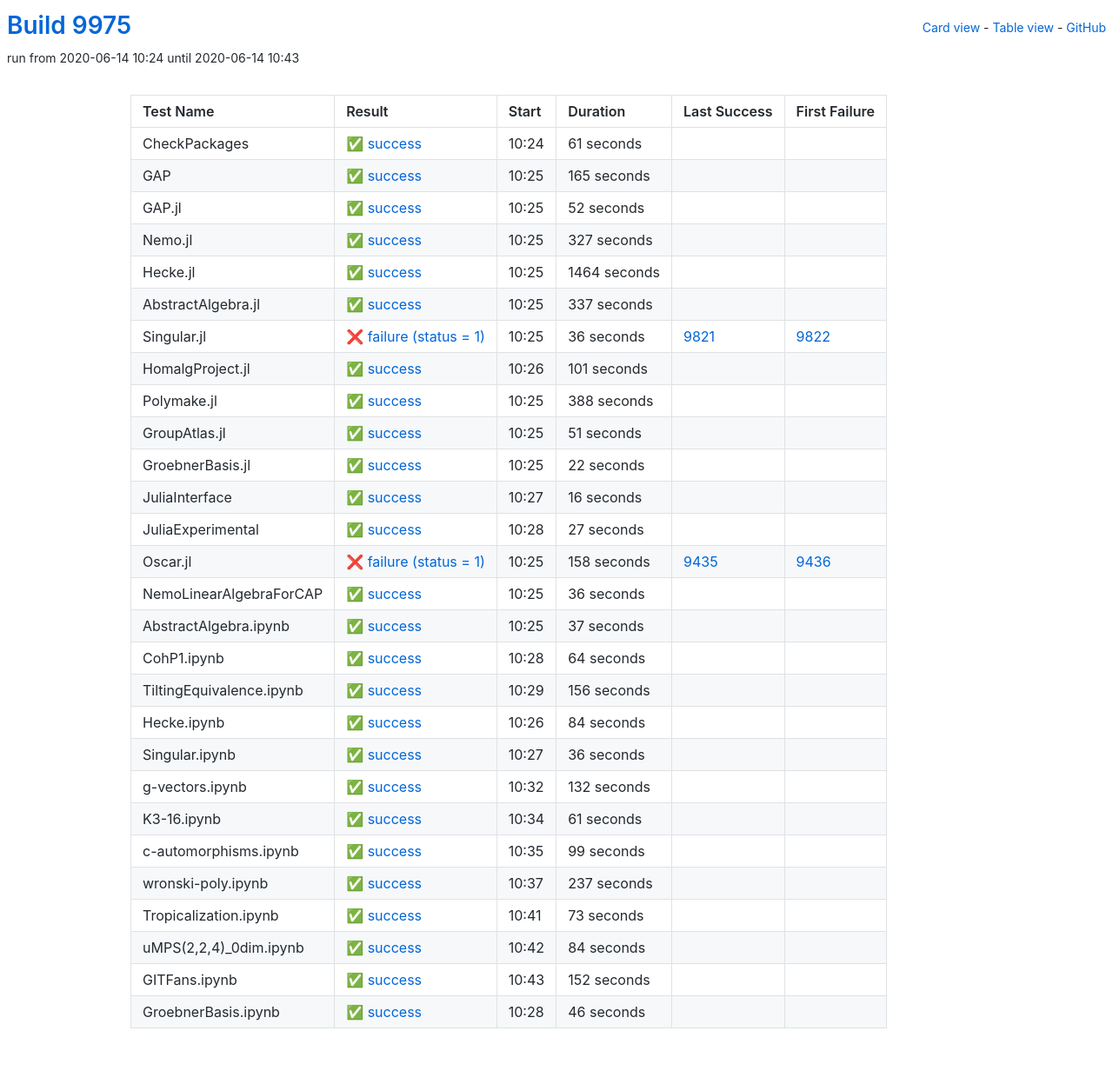
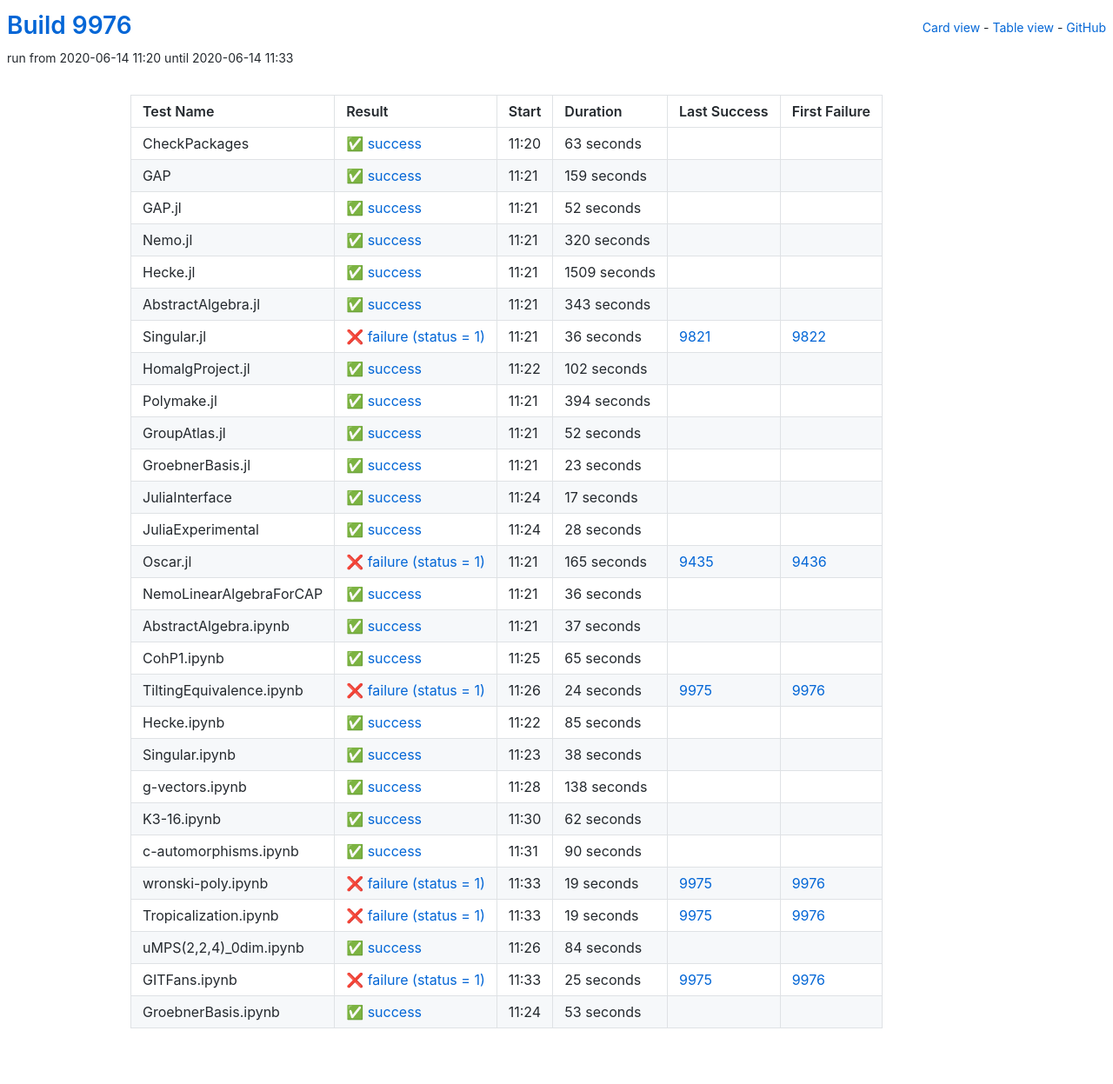
Before and after one commit to oscar-system/oscar-ci-status, a Jekyll site: the page built from table.html, in a window 1280 px wide. Shown: the whole page at 87% size. Built offline with Jekyll 4.4.1, drawn with Linux system fonts in a browser that asks for light colours.

Commit message:
Build #9976

```diff
--- a/_data/ci.yml
+++ b/_data/ci.yml
@@ -1,6 +1,6 @@
 ---
-build: 9975
-build_url: https://oscarci.mathematik.uni-kl.de/job/oscar/9975/
+build: 9976
+build_url: https://oscarci.mathematik.uni-kl.de/job/oscar/9976/
 job: oscar
 organization: oscar-system
 repo: oscar-ci-status
@@ -8,32 +8,32 @@
 tests:
 - name: CheckPackages
   id: checkpackages
-  log: https://oscarci.mathematik.uni-kl.de/job/oscar/9975/artifact/logs/build-9975/CheckPackages.log
-  start: 2020-06-14 10:24
+  log: https://oscarci.mathematik.uni-kl.de/job/oscar/9976/artifact/logs/build-9976/CheckPackages.log
+  start: 2020-06-14 11:20
   success: true
   exitcode: 0
   status: success
-  duration: 61
+  duration: 63
   last_success: false
   last_success_url:
   first_failure: false
   first_failure_url:
 - name: GAP
   id: gap
-  log: https://oscarci.mathematik.uni-kl.de/job/oscar/9975/artifact/logs/build-9975/GAP.log
-  start: 2020-06-14 10:25
+  log: https://oscarci.mathematik.uni-kl.de/job/oscar/9976/artifact/logs/build-9976/GAP.log
+  start: 2020-06-14 11:21
   success: true
   exitcode: 0
   status: success
-  duration: 165
+  duration: 159
   last_success: false
   last_success_url:
   first_failure: false
   first_failure_url:
 - name: GAP.jl
   id: gap-jl
-  log: https://oscarci.mathematik.uni-kl.de/job/oscar/9975/artifact/logs/build-9975/GAP.jl.log
-  start: 2020-06-14 10:25
+  log: https://oscarci.mathematik.uni-kl.de/job/oscar/9976/artifact/logs/build-9976/GAP.jl.log
+  start: 2020-06-14 11:21
   success: true
   exitcode: 0
   status: success
@@ -44,44 +44,44 @@
   first_failure_url:
 - name: Nemo.jl
   id: nemo-jl
-  log: https://oscarci.mathematik.uni-kl.de/job/oscar/9975/artifact/logs/build-9975/Nemo.jl.log
-  start: 2020-06-14 10:25
+  log: https://oscarci.mathematik.uni-kl.de/job/oscar/9976/artifact/logs/build-9976/Nemo.jl.log
+  start: 2020-06-14 11:21
   success: true
   exitcode: 0
   status: success
-  duration: 327
+  duration: 320
   last_success: false
   last_success_url:
   first_failure: false
   first_failure_url:
 - name: Hecke.jl
   id: hecke-jl
-  log: https://oscarci.mathematik.uni-kl.de/job/oscar/9975/artifact/logs/build-9975/Hecke.jl.log
-  start: 2020-06-14 10:25
+  log: https://oscarci.mathematik.uni-kl.de/job/oscar/9976/artifact/logs/build-9976/Hecke.jl.log
+  start: 2020-06-14 11:21
   success: true
   exitcode: 0
   status: success
-  duration: 1464
+  duration: 1509
   last_success: false
   last_success_url:
   first_failure: false
   first_failure_url:
 - name: AbstractAlgebra.jl
   id: abstractalgebra-jl
-  log: https://oscarci.mathematik.uni-kl.de/job/oscar/9975/artifact/logs/build-9975/AbstractAlgebra.jl.log
-  start: 2020-06-14 10:25
+  log: https://oscarci.mathematik.uni-kl.de/job/oscar/9976/artifact/logs/build-9976/AbstractAlgebra.jl.log
+  start: 2020-06-14 11:21
   success: true
   exitcode: 0
   status: success
-  duration: 337
+  duration: 343
   last_success: false
   last_success_url:
   first_failure: false
   first_failure_url:
 - name: Singular.jl
   id: singular-jl
-  log: https://oscarci.mathematik.uni-kl.de/job/oscar/9975/artifact/logs/build-9975/Singular.jl.log
-  start: 2020-06-14 10:25
+  log: https://oscarci.mathematik.uni-kl.de/job/oscar/9976/artifact/logs/build-9976/Singular.jl.log
+  start: 2020-06-14 11:21
   success: false
   exitcode: 1
   status: failure
@@ -92,92 +92,92 @@
   first_failure_url: https://oscarci.mathematik.uni-kl.de/job/oscar/9822/
 - name: HomalgProject.jl
   id: homalgproject-jl
-  log: https://oscarci.mathematik.uni-kl.de/job/oscar/9975/artifact/logs/build-9975/HomalgProject.jl.log
-  start: 2020-06-14 10:26
+  log: https://oscarci.mathematik.uni-kl.de/job/oscar/9976/artifact/logs/build-9976/HomalgProject.jl.log
+  start: 2020-06-14 11:22
   success: true
   exitcode: 0
   status: success
-  duration: 101
+  duration: 102
   last_success: false
   last_success_url:
   first_failure: false
   first_failure_url:
 - name: Polymake.jl
   id: polymake-jl
-  log: https://oscarci.mathematik.uni-kl.de/job/oscar/9975/artifact/logs/build-9975/Polymake.jl.log
-  start: 2020-06-14 10:25
+  log: https://oscarci.mathematik.uni-kl.de/job/oscar/9976/artifact/logs/build-9976/Polymake.jl.log
+  start: 2020-06-14 11:21
   success: true
   exitcode: 0
   status: success
-  duration: 388
+  duration: 394
   last_success: false
   last_success_url:
   first_failure: false
   first_failure_url:
 - name: GroupAtlas.jl
   id: groupatlas-jl
-  log: https://oscarci.mathematik.uni-kl.de/job/oscar/9975/artifact/logs/build-9975/GroupAtlas.jl.log
-  start: 2020-06-14 10:25
+  log: https://oscarci.mathematik.uni-kl.de/job/oscar/9976/artifact/logs/build-9976/GroupAtlas.jl.log
+  start: 2020-06-14 11:21
   success: true
   exitcode: 0
   status: success
-  duration: 51
+  duration: 52
   last_success: false
   last_success_url:
   first_failure: false
   first_failure_url:
 - name: GroebnerBasis.jl
   id: groebnerbasis-jl
-  log: https://oscarci.mathematik.uni-kl.de/job/oscar/9975/artifact/logs/build-9975/GroebnerBasis.jl.log
-  start: 2020-06-14 10:25
+  log: https://oscarci.mathematik.uni-kl.de/job/oscar/9976/artifact/logs/build-9976/GroebnerBasis.jl.log
+  start: 2020-06-14 11:21
   success: true
   exitcode: 0
   status: success
-  duration: 22
+  duration: 23
   last_success: false
   last_success_url:
   first_failure: false
   first_failure_url:
 - name: JuliaInterface
   id: juliainterface
-  log: https://oscarci.mathematik.uni-kl.de/job/oscar/9975/artifact/logs/build-9975/JuliaInterface.log
-  start: 2020-06-14 10:27
+  log: https://oscarci.mathematik.uni-kl.de/job/oscar/9976/artifact/logs/build-9976/JuliaInterface.log
+  start: 2020-06-14 11:24
   success: true
   exitcode: 0
   status: success
-  duration: 16
+  duration: 17
   last_success: false
   last_success_url:
   first_failure: false
   first_failure_url:
 - name: JuliaExperimental
   id: juliaexperimental
-  log: https://oscarci.mathematik.uni-kl.de/job/oscar/9975/artifact/logs/build-9975/JuliaExperimental.log
-  start: 2020-06-14 10:28
+  log: https://oscarci.mathematik.uni-kl.de/job/oscar/9976/artifact/logs/build-9976/JuliaExperimental.log
+  start: 2020-06-14 11:24
   success: true
   exitcode: 0
   status: success
-  duration: 27
+  duration: 28
   last_success: false
   last_success_url:
   first_failure: false
   first_failure_url:
 - name: Oscar.jl
   id: oscar-jl
-  log: https://oscarci.mathematik.uni-kl.de/job/oscar/9975/artifact/logs/build-9975/Oscar.jl.log
-  start: 2020-06-14 10:25
+  log: https://oscarci.mathematik.uni-kl.de/job/oscar/9976/artifact/logs/build-9976/Oscar.jl.log
+  start: 2020-06-14 11:21
   success: false
   exitcode: 1
   status: failure
-  duration: 158
+  duration: 165
   last_success: 9435
   last_success_url: https://oscarci.mathematik.uni-kl.de/job/oscar/9435/
   first_failure: 9436
   first_failure_url: https://oscarci.mathematik.uni-kl.de/job/oscar/9436/
 - name: NemoLinearAlgebraForCAP
   id: nemolinearalgebraforcap
-  log: https://oscarci.mathematik.uni-kl.de/job/oscar/9975/artifact/logs/build-9975/NemoLinearAlgebraForCAP.log
-  start: 2020-06-14 10:25
+  log: https://oscarci.mathematik.uni-kl.de/job/oscar/9976/artifact/logs/build-9976/NemoLinearAlgebraForCAP.log
+  start: 2020-06-14 11:21
   success: true
   exitcode: 0
   status: success
@@ -188,8 +188,8 @@
   first_failure_url:
 - name: AbstractAlgebra.ipynb
   id: abstractalgebra-ipynb
-  log: https://oscarci.mathematik.uni-kl.de/job/oscar/9975/artifact/logs/build-9975/AbstractAlgebra.ipynb.log
-  start: 2020-06-14 10:25
+  log: https://oscarci.mathematik.uni-kl.de/job/oscar/9976/artifact/logs/build-9976/AbstractAlgebra.ipynb.log
+  start: 2020-06-14 11:21
   success: true
   exitcode: 0
   status: success
@@ -200,116 +200,116 @@
   first_failure_url:
 - name: CohP1.ipynb
   id: cohp1-ipynb
-  log: https://oscarci.mathematik.uni-kl.de/job/oscar/9975/artifact/logs/build-9975/CohP1.ipynb.log
-  start: 2020-06-14 10:28
+  log: https://oscarci.mathematik.uni-kl.de/job/oscar/9976/artifact/logs/build-9976/CohP1.ipynb.log
+  start: 2020-06-14 11:25
   success: true
   exitcode: 0
   status: success
-  duration: 64
+  duration: 65
   last_success: false
   last_success_url:
   first_failure: false
   first_failure_url:
 - name: TiltingEquivalence.ipynb
   id: tiltingequivalence-ipynb
-  log: https://oscarci.mathematik.uni-kl.de/job/oscar/9975/artifact/logs/build-9975/TiltingEquivalence.ipynb.log
-  start: 2020-06-14 10:29
+  log: https://oscarci.mathematik.uni-kl.de/job/oscar/9976/artifact/logs/build-9976/TiltingEquivalence.ipynb.log
+  start: 2020-06-14 11:26
+  success: false
+  exitcode: 1
+  status: failure
+  duration: 24
+  last_success: 9975
+  last_success_url: https://oscarci.mathematik.uni-kl.de/job/oscar/9975/
+  first_failure: 9976
+  first_failure_url: https://oscarci.mathematik.uni-kl.de/job/oscar/9976/
+- name: Hecke.ipynb
+  id: hecke-ipynb
+  log: https://oscarci.mathematik.uni-kl.de/job/oscar/9976/artifact/logs/build-9976/Hecke.ipynb.log
+  start: 2020-06-14 11:22
   success: true
   exitcode: 0
   status: success
-  duration: 156
-  last_success: false
-  last_success_url:
-  first_failure: false
-  first_failure_url:
-- name: Hecke.ipynb
-  id: hecke-ipynb
-  log: https://oscarci.mathematik.uni-kl.de/job/oscar/9975/artifact/logs/build-9975/Hecke.ipynb.log
-  start: 2020-06-14 10:26
-  success: true
-  exitcode: 0
-  status: success
-  duration: 84
+  duration: 85
   last_success: false
   last_success_url:
   first_failure: false
   first_failure_url:
 - name: Singular.ipynb
   id: singular-ipynb
-  log: https://oscarci.mathematik.uni-kl.de/job/oscar/9975/artifact/logs/build-9975/Singular.ipynb.log
-  start: 2020-06-14 10:27
+  log: https://oscarci.mathematik.uni-kl.de/job/oscar/9976/artifact/logs/build-9976/Singular.ipynb.log
+  start: 2020-06-14 11:23
   success: true
   exitcode: 0
   status: success
-  duration: 36
+  duration: 38
   last_success: false
   last_success_url:
   first_failure: false
   first_failure_url:
 - name: g-vectors.ipynb
   id: g-vectors-ipynb
-  log: https://oscarci.mathematik.uni-kl.de/job/oscar/9975/artifact/logs/build-9975/g-vectors.ipynb.log
-  start: 2020-06-14 10:32
+  log: https://oscarci.mathematik.uni-kl.de/job/oscar/9976/artifact/logs/build-9976/g-vectors.ipynb.log
+  start: 2020-06-14 11:28
   success: true
   exitcode: 0
   status: success
-  duration: 132
+  duration: 138
   last_success: false
   last_success_url:
   first_failure: false
   first_failure_url:
 - name: K3-16.ipynb
   id: k3-16-ipynb
-  log: https://oscarci.mathematik.uni-kl.de/job/oscar/9975/artifact/logs/build-9975/K3-16.ipynb.log
-  start: 2020-06-14 10:34
+  log: https://oscarci.mathematik.uni-kl.de/job/oscar/9976/artifact/logs/build-9976/K3-16.ipynb.log
+  start: 2020-06-14 11:30
   success: true
   exitcode: 0
   status: success
-  duration: 61
+  duration: 62
   last_success: false
   last_success_url:
   first_failure: false
   first_failure_url:
 - name: c-automorphisms.ipynb
   id: c-automorphisms-ipynb
-  log: https://oscarci.mathematik.uni-kl.de/job/oscar/9975/artifact/logs/build-9975/c-automorphisms.ipynb.log
-  start: 2020-06-14 10:35
+  log: https://oscarci.mathematik.uni-kl.de/job/oscar/9976/artifact/logs/build-9976/c-automorphisms.ipynb.log
+  start: 2020-06-14 11:31
   success: true
   exitcode: 0
   status: success
-  duration: 99
+  duration: 90
   last_success: false
   last_success_url:
   first_failure: false
   first_failure_url:
 - name: wronski-poly.ipynb
   id: wronski-poly-ipynb
-  log: https://oscarci.mathematik.uni-kl.de/job/oscar/9975/artifact/logs/build-9975/wronski-poly.ipynb.log
-  start: 2020-06-14 10:37
-  success: true
-  exitcode: 0
-  status: success
-  duration: 237
-  last_success: false
-  last_success_url:
-  first_failure: false
-  first_failure_url:
+  log: https://oscarci.mathematik.uni-kl.de/job/oscar/9976/artifact/logs/build-9976/wronski-poly.ipynb.log
+  start: 2020-06-14 11:33
+  success: false
+  exitcode: 1
+  status: failure
+  duration: 19
+  last_success: 9975
+  last_success_url: https://oscarci.mathematik.uni-kl.de/job/oscar/9975/
+  first_failure: 9976
+  first_failure_url: https://oscarci.mathematik.uni-kl.de/job/oscar/9976/
 - name: Tropicalization.ipynb
   id: tropicalization-ipynb
-  log: https://oscarci.mathematik.uni-kl.de/job/oscar/9975/artifact/logs/build-9975/Tropicalization.ipynb.log
-  start: 2020-06-14 10:41
-  success: true
-  exitcode: 0
-  status: success
-  duration: 73
-  last_success: false
-  last_success_url:
-  first_failure: false
-  first_failure_url:
+  log: https://oscarci.mathematik.uni-kl.de/job/oscar/9976/artifact/logs/build-9976/Tropicalization.ipynb.log
+  start: 2020-06-14 11:33
+  success: false
+  exitcode: 1
+  status: failure
+  duration: 19
+  last_success: 9975
+  last_success_url: https://oscarci.mathematik.uni-kl.de/job/oscar/9975/
+  first_failure: 9976
+  first_failure_url: https://oscarci.mathematik.uni-kl.de/job/oscar/9976/
 - name: uMPS(2,2,4)_0dim.ipynb
   id: umps-2-2-4-0dim-ipynb
-  log: https://oscarci.mathematik.uni-kl.de/job/oscar/9975/artifact/logs/build-9975/uMPS-2-2-4-_0dim.ipynb.log
-  start: 2020-06-14 10:42
+  log: https://oscarci.mathematik.uni-kl.de/job/oscar/9976/artifact/logs/build-9976/uMPS-2-2-4-_0dim.ipynb.log
+  start: 2020-06-14 11:26
   success: true
   exitcode: 0
   status: success
@@ -320,25 +320,25 @@
   first_failure_url:
 - name: GITFans.ipynb
   id: gitfans-ipynb
-  log: https://oscarci.mathematik.uni-kl.de/job/oscar/9975/artifact/logs/build-9975/GITFans.ipynb.log
-  start: 2020-06-14 10:43
+  log: https://oscarci.mathematik.uni-kl.de/job/oscar/9976/artifact/logs/build-9976/GITFans.ipynb.log
+  start: 2020-06-14 11:33
+  success: false
+  exitcode: 1
+  status: failure
+  duration: 25
+  last_success: 9975
+  last_success_url: https://oscarci.mathematik.uni-kl.de/job/oscar/9975/
+  first_failure: 9976
+  first_failure_url: https://oscarci.mathematik.uni-kl.de/job/oscar/9976/
+- name: GroebnerBasis.ipynb
+  id: groebnerbasis-ipynb
+  log: https://oscarci.mathematik.uni-kl.de/job/oscar/9976/artifact/logs/build-9976/GroebnerBasis.ipynb.log
+  start: 2020-06-14 11:24
   success: true
   exitcode: 0
   status: success
-  duration: 152
+  duration: 53
   last_success: false
   last_success_url:
   first_failure: false
   first_failure_url:
-- name: GroebnerBasis.ipynb
-  id: groebnerbasis-ipynb
-  log: https://oscarci.mathematik.uni-kl.de/job/oscar/9975/artifact/logs/build-9975/GroebnerBasis.ipynb.log
-  start: 2020-06-14 10:28
-  success: true
-  exitcode: 0
-  status: success
-  duration: 46
-  last_success: false
-  last_success_url:
-  first_failure: false
-  first_failure_url:
```
Also changed, not shown: README.md.
